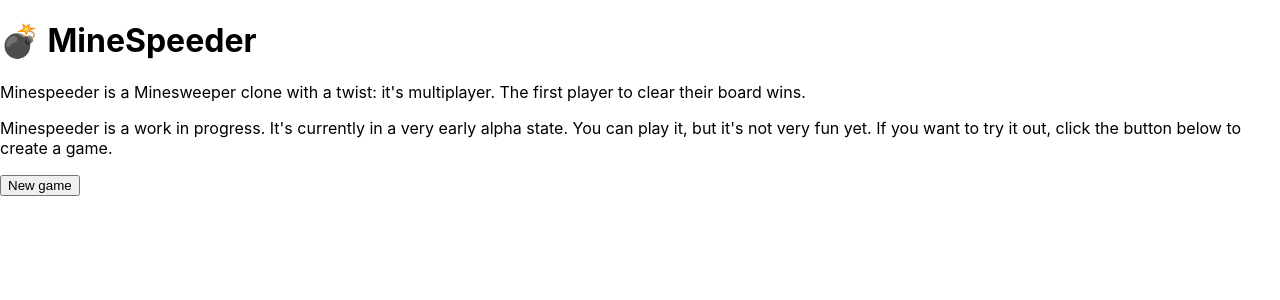
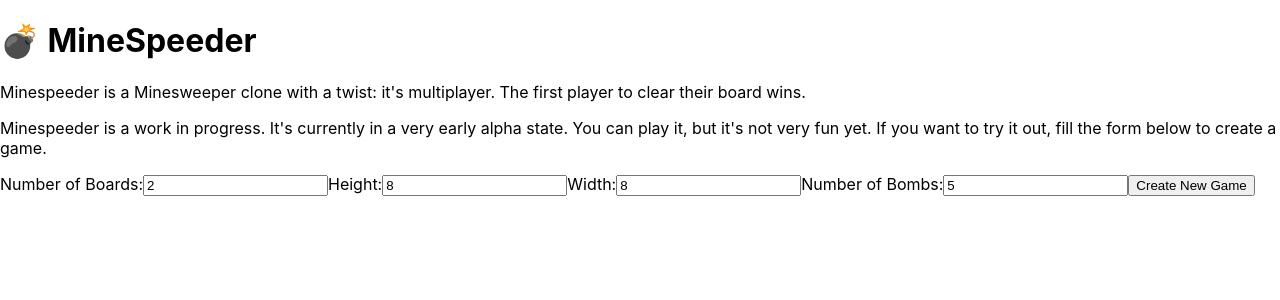
Before and after one commit to ryanlaycock/minespeeder, a React (Create React App) app in the folder minespeeder-react-client/: page / in a window 1280 px wide. Shown: the top 300 px of the page. Built offline with nearby package versions, Linux system fonts and the light colour scheme.

Commit message:
Customisable board and game settings

```diff
--- a/minespeeder-react-client/src/pages/Home.js
+++ b/minespeeder-react-client/src/pages/Home.js
@@ -1,18 +1,24 @@
 import axios from 'axios';
 import { v4 as uuidv4 } from 'uuid';
 import { useNavigate } from 'react-router-dom';
+import { useState } from 'react';
 
 export default function Home() {
     const navigate = useNavigate();
+    const [numberOfBoards, setNumberOfBoards] = useState(2);
+    const [height, setHeight] = useState(8);
+    const [width, setWidth] = useState(8);
+    const [numberOfBombs, setNumberOfBombs] = useState(5);
 
-    function CreateNewGame() {
+    function createNewGame(event) {
+        event.preventDefault();
         const id = uuidv4();
         axios.post('http://localhost:8080/v1/games', {
-            "numberOfBoards": 2,
+            "numberOfBoards": parseInt(numberOfBoards),
             "boardOptions": {
-                "height": 8,
-                "width": 8,
-                "numberOfBombs": 5
+                "height": parseInt(height),
+                "width": parseInt(width),
+                "numberOfBombs": parseInt(numberOfBombs)
             },
             "id": id
         })
@@ -21,7 +27,7 @@ export default function Home() {
         })
         .catch(error => {
             console.error('There was an error creating new game', error);
-        });;
+        });
     }
 
     return (
@@ -34,9 +40,27 @@ export default function Home() {
         <p>
             Minespeeder is a work in progress. It's currently in a very early alpha state.
             You can play it, but it's not very fun yet.
-            If you want to try it out, click the button below to create a game.
+            If you want to try it out, fill the form below to create a game.
         </p>
-        <button onClick={CreateNewGame} >New game</button>
+        <form onSubmit={createNewGame}>
+            <label>
+                Number of Boards:
+                <input type="number" value={numberOfBoards} onChange={e => setNumberOfBoards(e.target.value)} />
+            </label>
+            <label>
+                Height:
+                <input type="number" value={height} onChange={e => setHeight(e.target.value)} />
+            </label>
+            <label>
+                Width:
+                <input type="number" value={width} onChange={e => setWidth(e.target.value)} />
+            </label>
+            <label>
+                Number of Bombs:
+                <input type="number" value={numberOfBombs} onChange={e => setNumberOfBombs(e.target.value)} />
+            </label>
+            <input type="submit" value="Create New Game" />
+        </form>
         </div>
     );
 }
```
